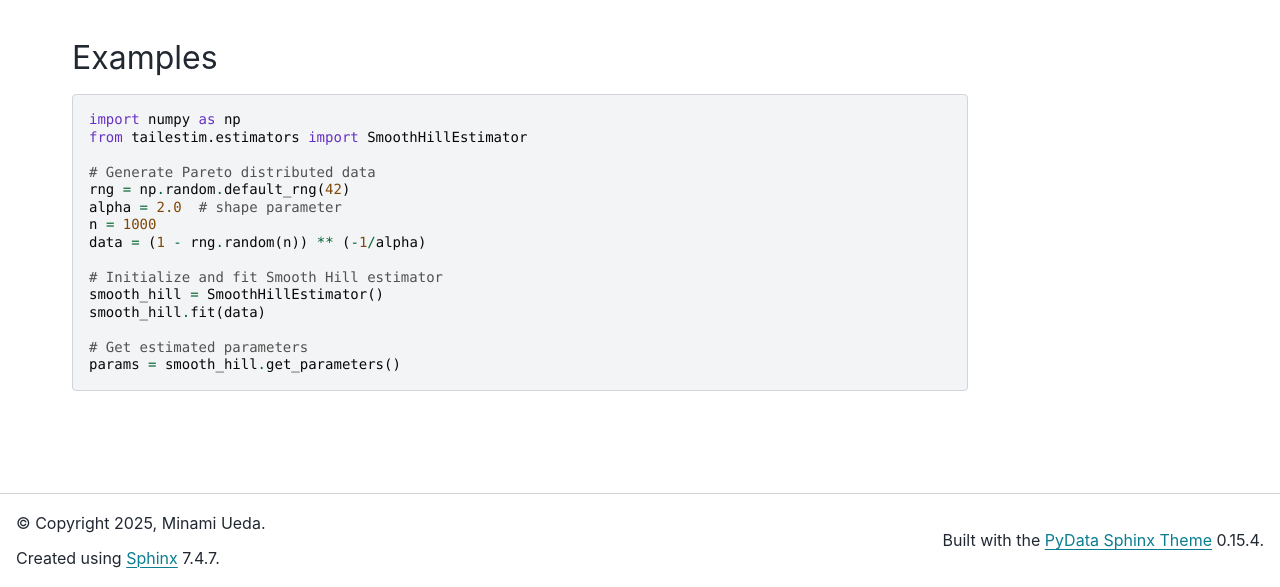
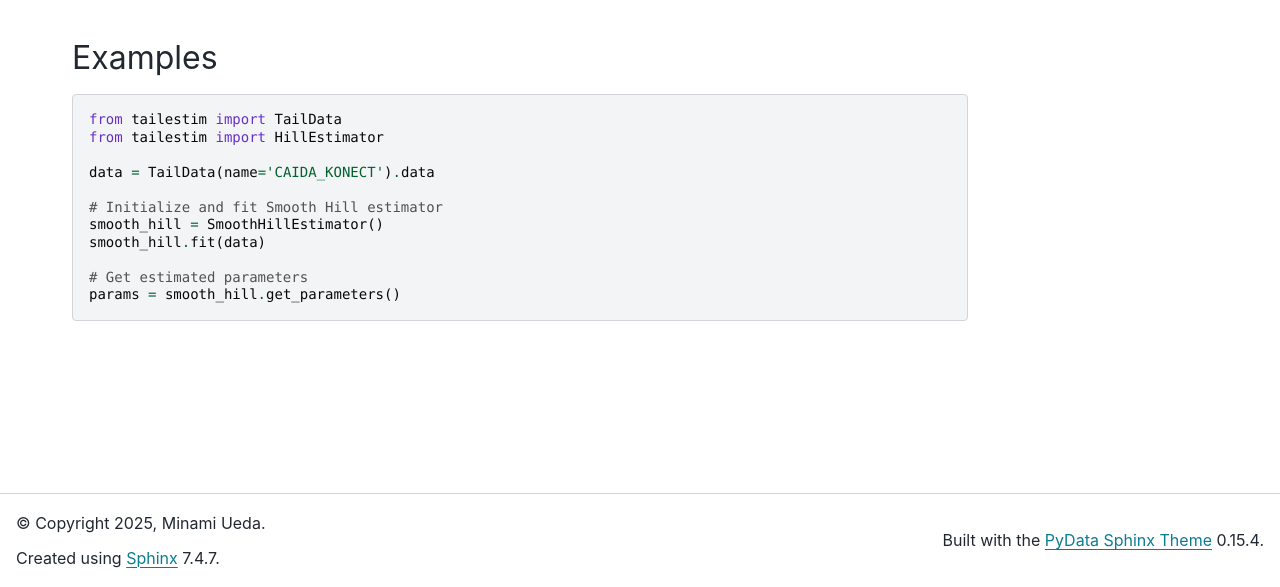
Before and after one commit to mu373/tailestim, a Sphinx documentation site: the page built from docs/estimators/smooth_hill.rst, in a window 1280 px wide, cut to the strip 313-900 px from the top of the page. Built offline with Sphinx 7.4.7 and the PyData theme 0.15.4, drawn with Linux system fonts in a browser that asks for light colours; pages that are not in the unit, such as notebooks, are missing from menus.

Commit message:
Update example

```diff
--- a/docs/estimators/smooth_hill.rst
+++ b/docs/estimators/smooth_hill.rst
@@ -13,14 +13,10 @@ Examples
 --------
 .. code-block:: python
 
-    import numpy as np
-    from tailestim.estimators import SmoothHillEstimator
+    from tailestim import TailData
+    from tailestim import HillEstimator
 
-    # Generate Pareto distributed data
-    rng = np.random.default_rng(42)
-    alpha = 2.0  # shape parameter
-    n = 1000
-    data = (1 - rng.random(n)) ** (-1/alpha)
+    data = TailData(name='CAIDA_KONECT').data
 
     # Initialize and fit Smooth Hill estimator
     smooth_hill = SmoothHillEstimator()
```
Also changed, not shown: docs/estimators/hill.rst (+3 -7 lines), docs/estimators/kernel.rst (+4 -7 lines), docs/estimators/moments.rst (+4 -7 lines), docs/estimators/pickands.rst (+3 -7 lines).
